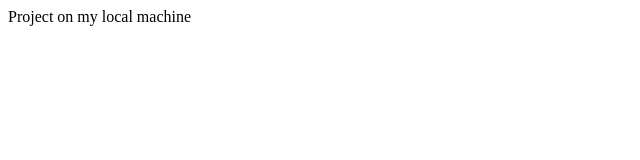
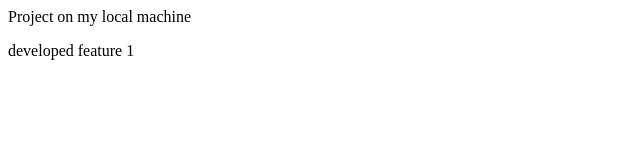
Before and after one commit to JyothsnaThangudu/git-init-demo, a plain HTML site: page index.html in a window 1280 px wide. Shown: the whole page, without its empty margins (0-640 px from the left). Drawn offline with Linux system fonts and the light colour scheme.

Commit message:
developed feature1

```diff
--- a/index.html
+++ b/index.html
@@ -1 +1,2 @@
 <p>Project on my local machine</p>
+<p>developed feature 1</p>
```
